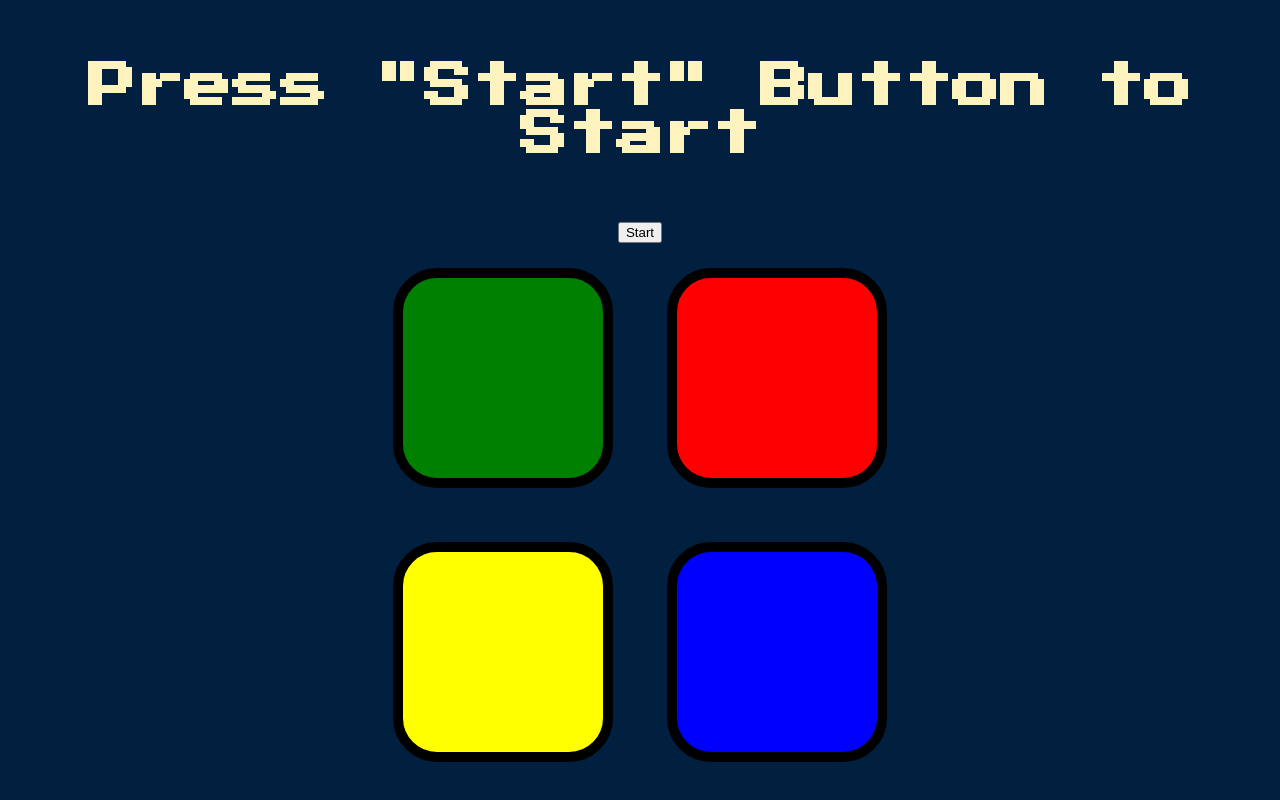
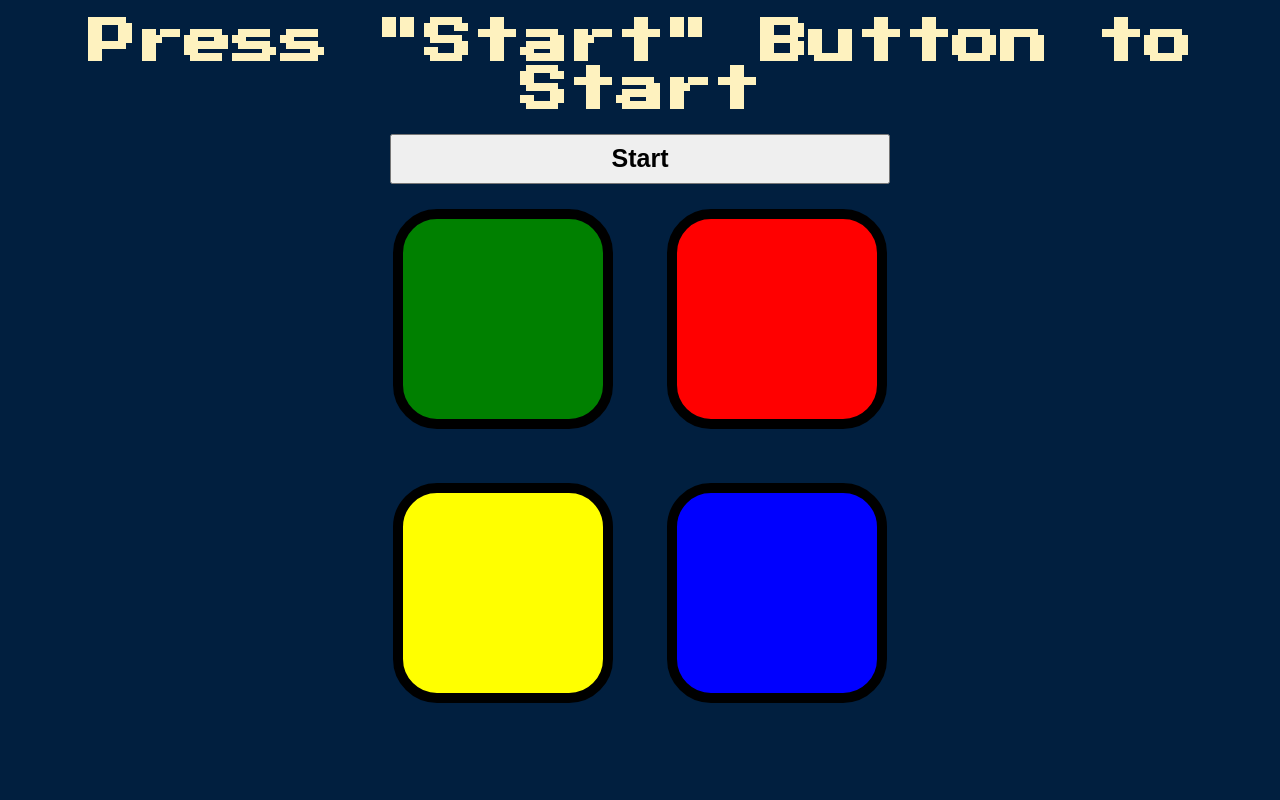
Before and after one commit to sergeyk-i-m/Simon-Game, a plain HTML site: page index.html in a window 1280 px wide. Drawn offline with nearby package versions, Linux system fonts and the light colour scheme.

Commit message:
Update styles.css

```diff
--- a/styles.css
+++ b/styles.css
@@ -6,7 +6,7 @@ body {
 #level-title {
   font-family: 'Press Start 2P', cursive;
   font-size: 3rem;
-  margin:  5%;
+  margin:  1.5%;
   color: #FEF2BF;
 }
 
@@ -51,3 +51,11 @@ body {
   box-shadow: 0 0 20px white;
   background-color: grey;
 }
+
+#start {
+  width: 500px;
+  height: 50px;
+  margin-top: 0px;
+  font-size: 25px;
+  font-weight: bold;
+}
```
